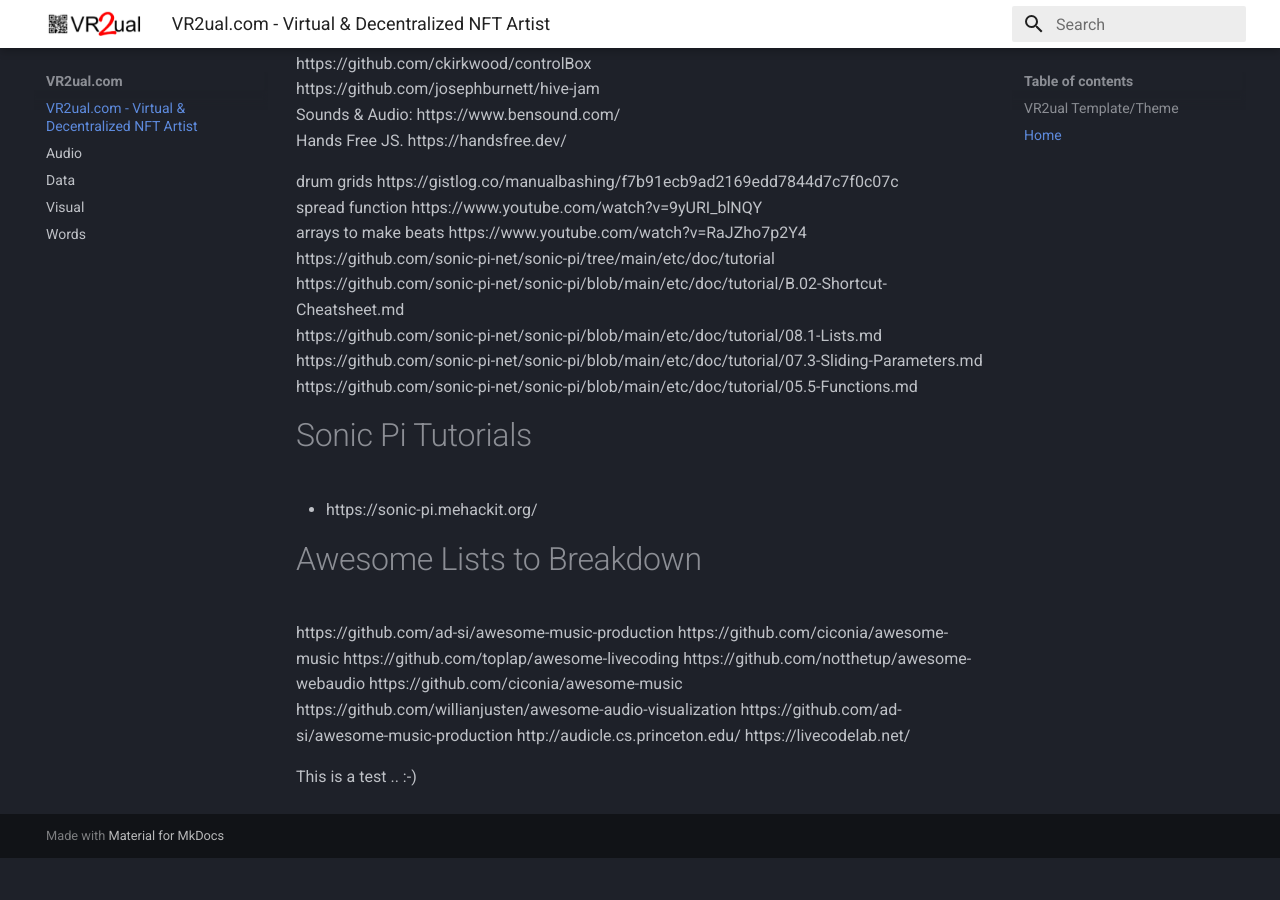
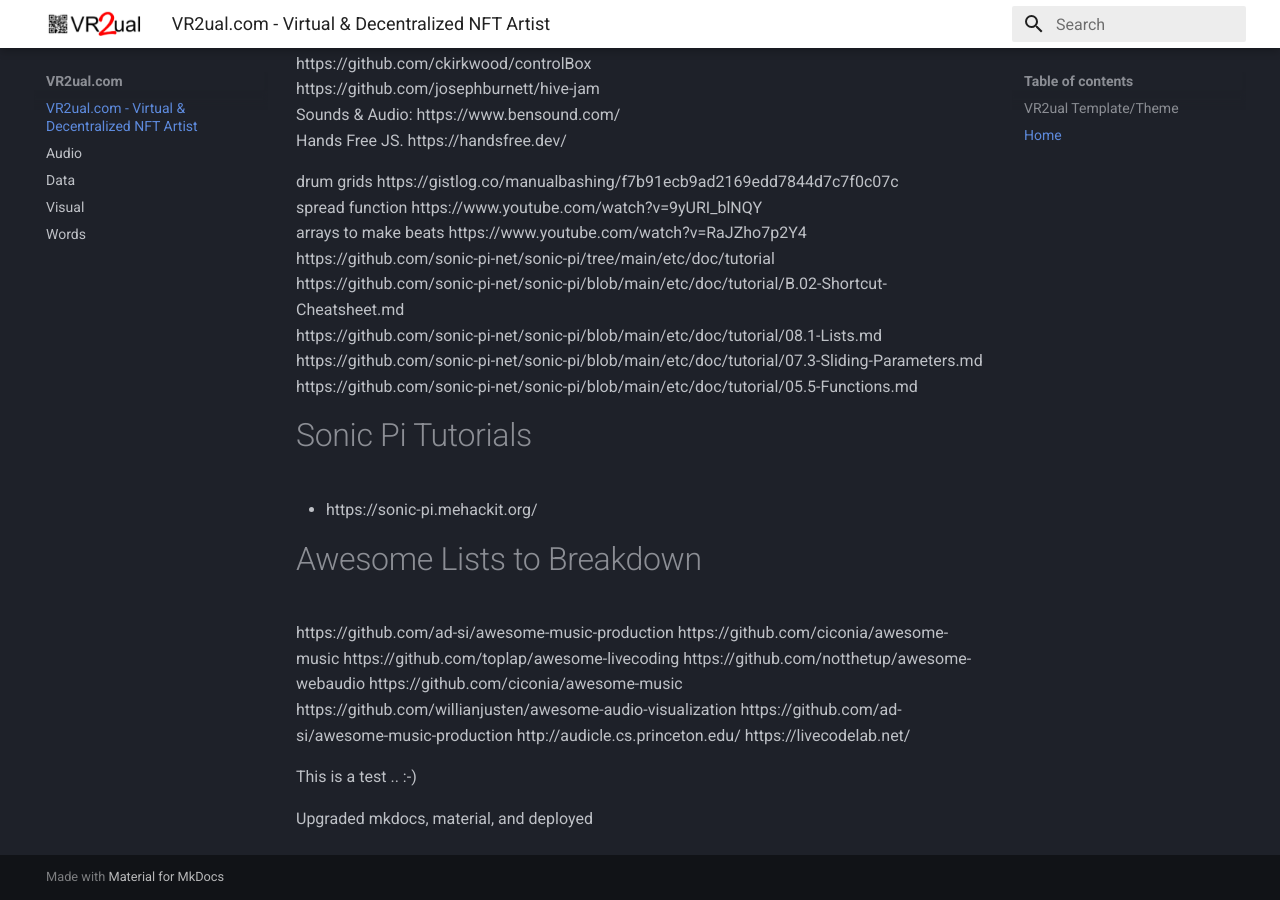
Before and after one commit to dyo-au/vr2ual.com, an MkDocs documentation site: the page built from docs/index.md, in a window 1280 px wide and 900 px high, scrolled down 2998 px. Built offline with MkDocs 1.6.1 and Material for MkDocs 9.7.7, drawn with Linux system fonts in a browser that asks for light colours; before the commit the page ends 3856 px from its top, so only the background shows below that.

Commit message:
upgraded mkdocs and material

```diff
--- a/docs/index.md
+++ b/docs/index.md
@@ -128,3 +128,5 @@
 https://livecodelab.net/
 
 This is a test .. :-)
+
+Upgraded mkdocs, material, and deployed
```
Also changed, not shown: site/404.html, site/audio/index.html, site/data/index.html, site/index.html, site/search/search_index.json, site/visual/index.html, site/words/index.html, 1 other file.
